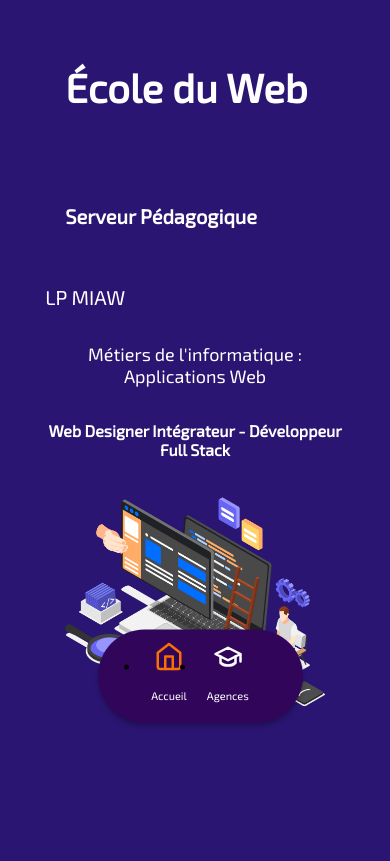
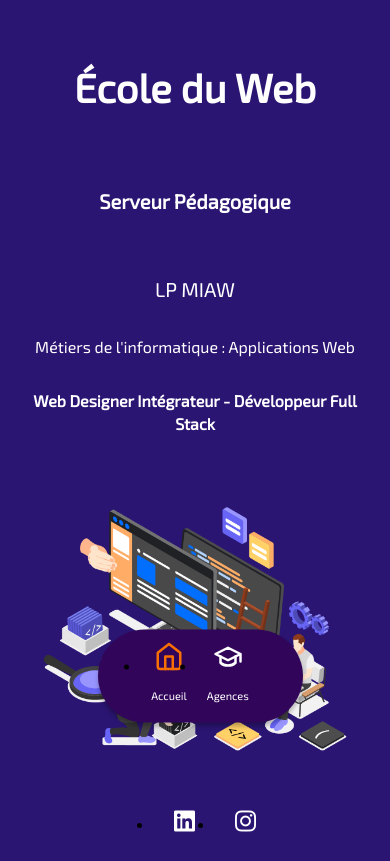
Before and after one commit to JohanMorga/SiteServeurLPMIAW, a PHP site: page / in a window 390 px wide. Shown: the part 142-1003 px from the top of the page. Before the commit the page ends 869 px from the top, so only its background shows below. Run offline with PHP 8.4, Linux system fonts and the light colour scheme; style sheets or scripts are compiled from the project's sources; some libraries are stand-ins or nearby versions.

Commit message:
Finish responsive Samsung A71

```diff
--- a/index.php
+++ b/index.php
@@ -73,6 +73,18 @@
     <section class="principal-img">
         <img class="principal-img__image" src="public/img/imageAccueil.png" alt="">
     </section>
+    <section class="principal-mobile">
+        <ul class="principal-reso">
+            <li class="principal-reso__element">
+                <a class="principal-reso__link" href="https://www.linkedin.com/company/licence-pro-miaw-la-rochelle/"><i
+                            class="fa-brands fa-linkedin"></i></a>
+            </li>
+            <li class="principal-reso__element">
+                <a class="principal-reso__link" href="https://www.instagram.com/lpmiaw_univlr/"><i
+                            class="fa-brands fa-instagram"></i></a>
+            </li>
+        </ul>
+    </section>
 </main>
 <footer class="footer">
     <p class="footer__text">Copyright text & Mentions légales</p>
--- a/public/scss/_index.scss
+++ b/public/scss/_index.scss
@@ -68,6 +68,10 @@
   justify-content: space-evenly;
   align-items: center;
   margin: 1rem;
+
+  .principal-mobile {
+    display: none;
+  }
 
   .principal-text{
     display: flex;
@@ -154,7 +158,7 @@
 
     }
     &__link {
-      color: #fff;
+      color: $c_white;
       text-decoration: none;
       font-size: 2.4rem;
     }
--- a/public/scss/master.scss
+++ b/public/scss/master.scss
@@ -72,61 +72,62 @@ body {
 
     .principal-text{
 
+      margin: 0 3vw;
+      padding-top: 2rem;
+      padding-bottom: 2rem;
+
       &__title {
-        color : $c_white;
-        order: 3;
         font-size: 2rem;
-        font-style: normal;
-        font-weight: 500;
-        line-height: normal;
+        text-align: center;
       }
 
       &__subtitle {
-        color : $c_white;
-        order: 1;
         font-size: 4rem;
-        font-style: normal;
-        font-weight: 700;
-        line-height: normal;
-        padding: 2rem;
+        text-align: center;
       }
 
       &__serveur {
-        color : $c_white;
-        order: 2;
-        font-style: normal;
-        font-weight: 600;
-        line-height: normal;
         font-size: 2rem;
-        padding: 2rem;
+        text-align: center;
 
       }
 
       &__formation {
-        color : $c_white;
-        order:4;
-        font-style: normal;
-        font-weight: 500;
-        line-height: normal;
-        font-size: 1.8rem;
+        font-size: 1.6rem;
         text-align: center;
 
       }
 
       &__parcours {
-        color : $c_white;
-        order: 5;
-        font-style: normal;
-        font-weight: 500;
-        line-height: normal;
         font-size: 1.6rem;
         text-align: center;
       }
     }
 
     .principal-img {
+      margin-top: 1rem;
       &__image{
-        height : 30vh;
+        height : 35vh;
+      }
+    }
+
+    .principal-mobile {
+      display: block;
+      margin-top: 1rem;
+      .principal-reso {
+        display : flex;
+        justify-content: center;
+        align-items: center;
+
+        &__element {
+          padding: 0 2rem;
+        }
+
+        &__link {
+          color: $c_white;
+          text-decoration: none;
+          font-size:2.4rem;
+        }
       }
     }
   }
```
